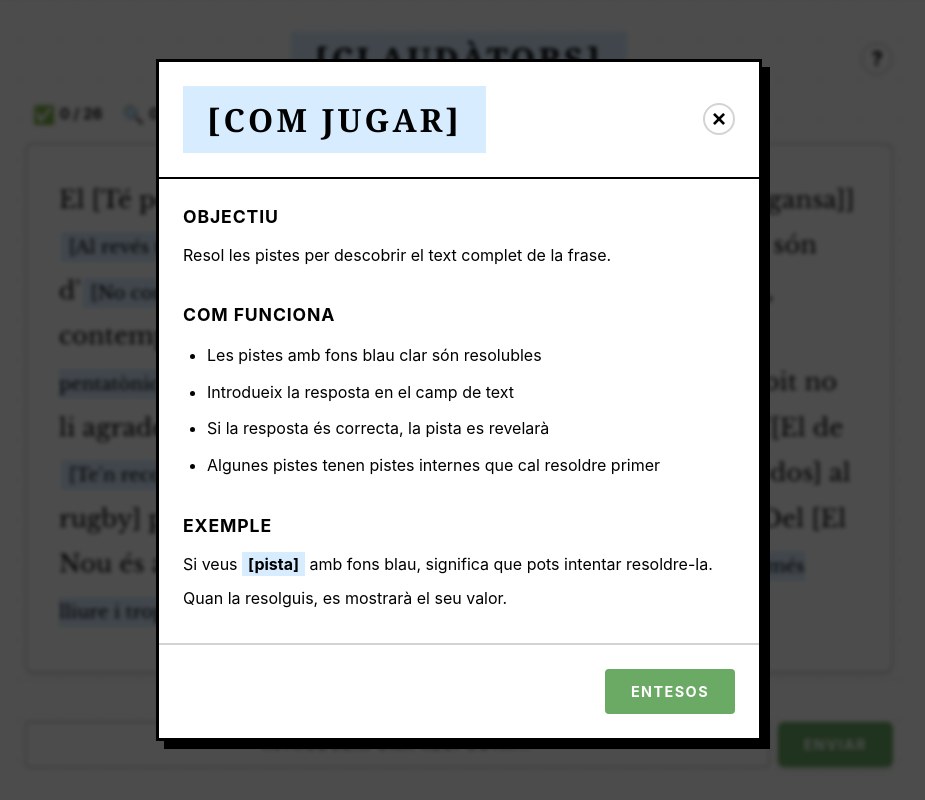
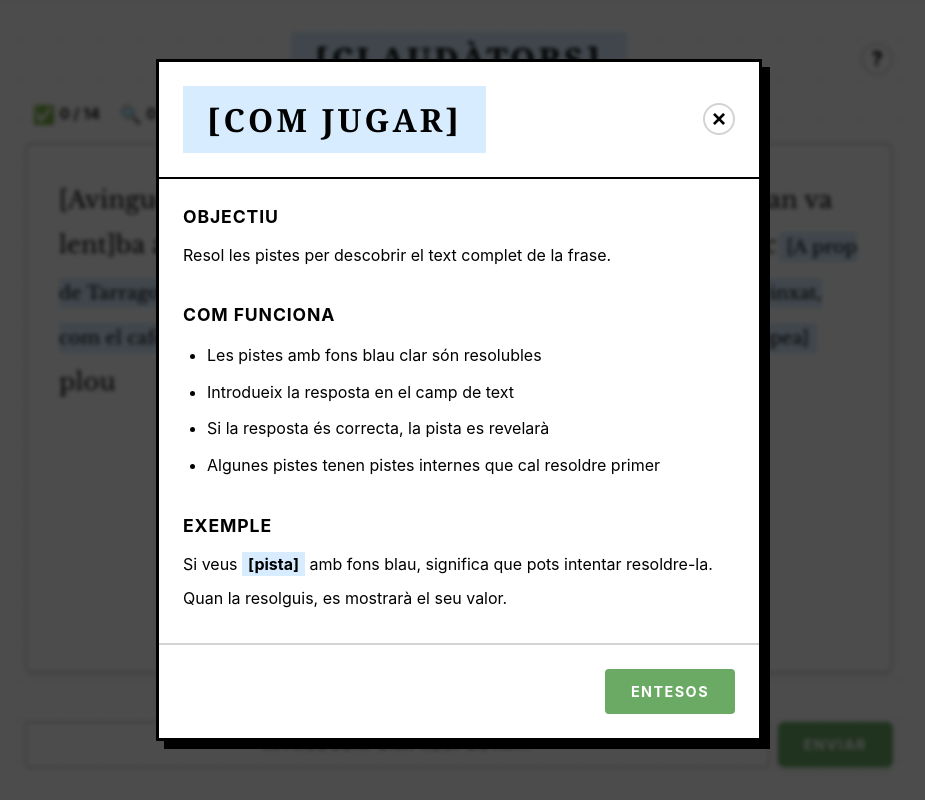
Before and after one commit to daniroyosole/brackets, a React (Vite) app: page / in a window 1280 px wide. Shown: the whole page, without its empty margins (181-1106 px from the left). Built offline with nearby package versions, Linux system fonts and the light colour scheme.

Commit message:
new sentence

```diff
--- a/src/mockData.ts
+++ b/src/mockData.ts
@@ -1,163 +1,85 @@
 import type { Sentence } from "./models/sentence";
 
 export const initialSentence: Sentence = {
-  "text": "El pobre Met havia vingut al món com per art d'encantament. - Drames Rurals",
+  "text": "Avui sembla que plou",
   "clues": [
     {
-      "text": "No són comèdies",
-      "value": "Drames",
-      "startIndex": 62
+      "text": "Unió Europea",
+      "value": "ue",
+      "startIndex": 13
     },
     {
-      "text": "Del camp",
-      "value": "Rurals",
-      "startIndex": 69,
+      "text": "Onomatopeia d'un xerraire",
+      "value": "bla",
+      "startIndex": 8,
       "clues": [
         {
-          "text": "El Nou és a prop del metro Badal",
-          "value": "camp",
-          "startIndex": 4,
+          "text": "Va molt bé amb la mel",
+          "value": "mato",
+          "startIndex": 3,
           "clues": [
             {
-              "text": "Amb una ona està al Maresme",
-              "value": "Badal",
-              "startIndex": 27,
-              "clues": [
-                {
-                  "text": "La comarca més lliure i tropical!!",
-                  "value": "Maresme",
-                  "startIndex": 20
-                }
-              ]
+              "text": "Trinxat, com el cafè",
+              "value": "molt",
+              "startIndex": 3
             }
           ]
+        },
+        {
+          "text": "Vent",
+          "value": "aire",
+          "startIndex": 21
         }
       ]
     },
     {
-      "text": "Té poca pasta",
-      "value": "pobre",
-      "startIndex": 3,
+      "text": "Avinguda curta",
+      "value": "Av",
+      "startIndex": 0,
       "clues": [
         {
-          "text": "Pot ser fresca o gansa",
-          "value": "pasta",
-          "startIndex": 8,
+          "text": "No arriba a ser pel·lícula",
+          "value": "curt",
+          "startIndex": 9,
           "clues": [
             {
-              "text": "El que li cridava la iaia del David a l'Emma",
-              "value": "fresca",
-              "startIndex": 8
-            }
-          ]
-        }
-      ]
-    },
-    {
-      "text": "Al revés també es diu farigola",
-      "value": "Met",
-      "startIndex": 9
-    },
-    {
-      "text": "El meu",
-      "value": "món",
-      "startIndex": 29,
-      "clues": [
-        {
-          "text": "Mira que en són d'egoistes els gats",
-          "value": "meu",
-          "startIndex": 3,
-          "clues": [
-            {
-              "text": "No comparteixen",
-              "value": "egoistes",
-              "startIndex": 18
-            }
-          ]
-        }
-      ]
-    },
-    {
-      "text": "decó, nouveau, contemporani",
-      "value": "art",
-      "startIndex": 41,
-      "clues": [
-        {
-          "text": "Un nou francès",
-          "value": "nouveau",
-          "startIndex": 6
-        }
-      ]
-    },
-    {
-      "text": "Agrada molt",
-      "value": "encanta",
-      "startIndex": 47
-    },
-    {
-      "text": "Una pot ser recargolada o estar en blanc",
-      "value": "ment",
-      "startIndex": 54,
-      "clues": [
-        {
-          "text": "Aquesta escala dona voltes",
-          "value": "cargol",
-          "startIndex": 14,
-          "clues": [
-            {
-              "text": "La pentatònica te cinc notes",
-              "value": "escala",
-              "startIndex": 8
-            }
-          ]
-        },
-        {
-          "text": "A en Benoit no li agraden els punyals per l'esquena",
-          "value": "blanc",
-          "startIndex": 35,
-          "clues": [
-            {
-              "text": "crol, braça, papallona, _____",
-              "value": "esquena",
-              "startIndex": 44,
+              "text": "Amb dra-, el vampir més famós",
+              "value": "cula",
+              "startIndex": 22,
               "clues": [
                 {
-                  "text": "Amb un cop d'ala provoca un huracà",
-                  "value": "papallona",
+                  "text": "Gana",
+                  "value": "fam",
+                  "startIndex": 24
+                },
+                {
+                  "text": "Li té por a l'all i les creus",
+                  "value": "vampir",
                   "startIndex": 13,
                   "clues": [
                     {
-                      "text": "L'11 i el 14 al rugby",
-                      "value": "ala",
-                      "startIndex": 13,
-                      "clues": [
-                        {
-                          "text": "El de setembre és diada",
-                          "value": "11",
-                          "startIndex": 2,
-                          "clues": [
-                            {
-                              "text": "Te'n recordes? D'Earth, Wind and Fire",
-                              "value": "setembre",
-                              "startIndex": 6
-                            }
-                          ]
-                        },
-                        {
-                          "text": "set per dos",
-                          "value": "14",
-                          "startIndex": 10,
-                          "clues": [
-                            {
-                              "text": "Estrip",
-                              "value": "set",
-                              "startIndex": 0
-                            }
-                          ]
-                        }
-                      ]
+                      "text": "A prop de Tarragona, té aeroport",
+                      "value": "reus",
+                      "startIndex": 25
                     }
                   ]
+                },
+                {
+                  "text": "Doctora",
+                  "value": "dra",
+                  "startIndex": 4
+                }
+              ]
+            },
+            {
+              "text": "Li crides al cavall quan va lent",
+              "value": "arri",
+              "startIndex": 3,
+              "clues": [
+                {
+                  "text": "Perfecte per brindar l'any nou",
+                  "value": "cava",
+                  "startIndex": 13
                 }
               ]
             }
--- a/src/pages/Generate.css
+++ b/src/pages/Generate.css
@@ -3,6 +3,10 @@
   margin: 0 auto;
   padding: 2rem 1rem;
   background-color: #ffffff;
+  height: 100vh;
+  height: 100dvh;
+  overflow-y: auto;
+  overflow-x: hidden;
 }
 
 .generate-header {
--- a/src/utils/storageUtils.ts
+++ b/src/utils/storageUtils.ts
@@ -1,5 +1,5 @@
 // Game version - increment this to force all users to reset their localStorage
-export const GAME_VERSION = '1.0.0'
+export const GAME_VERSION = '1.0.1'
 
 // Helper function to clear all game-related localStorage
 export const clearGameStorage = () => {
```
